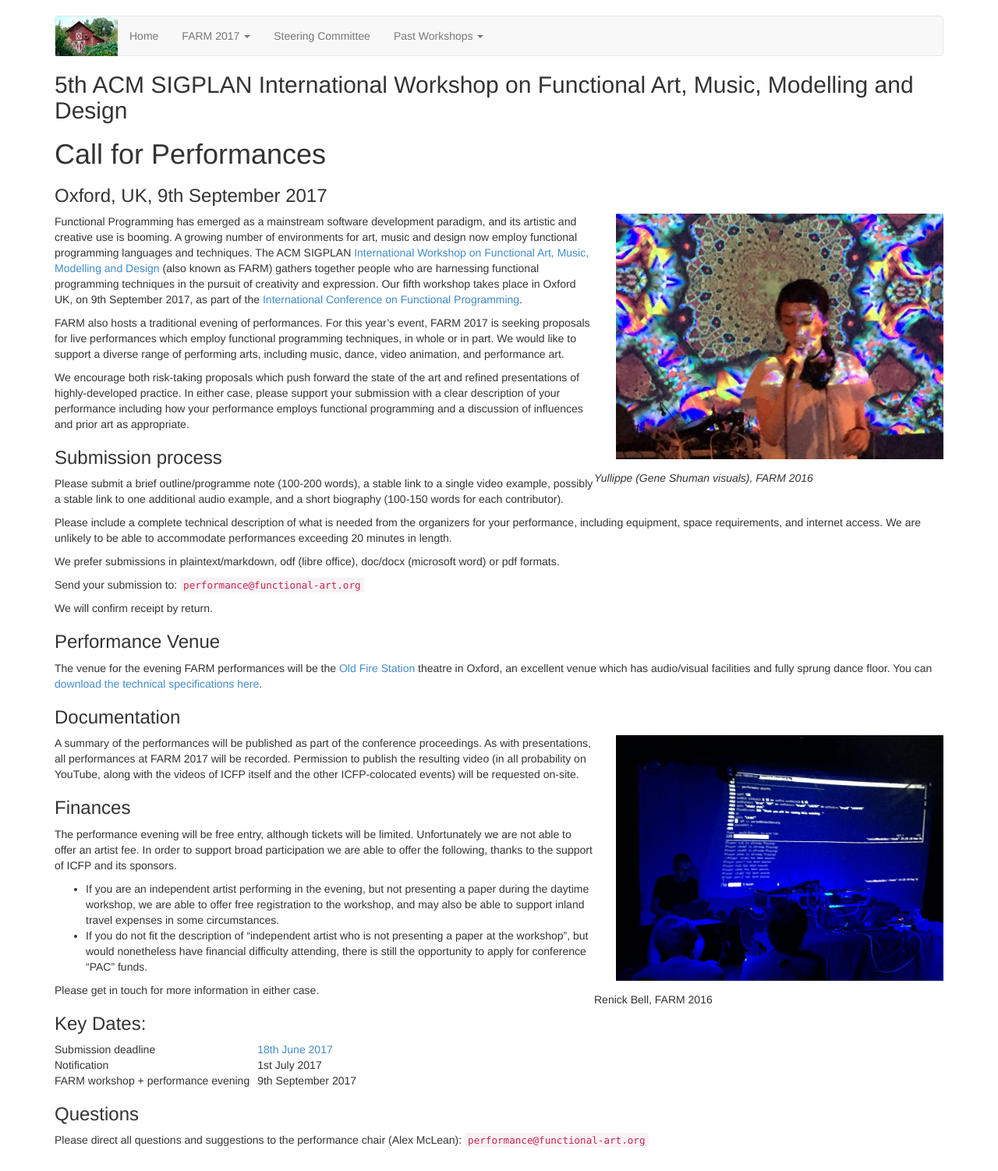
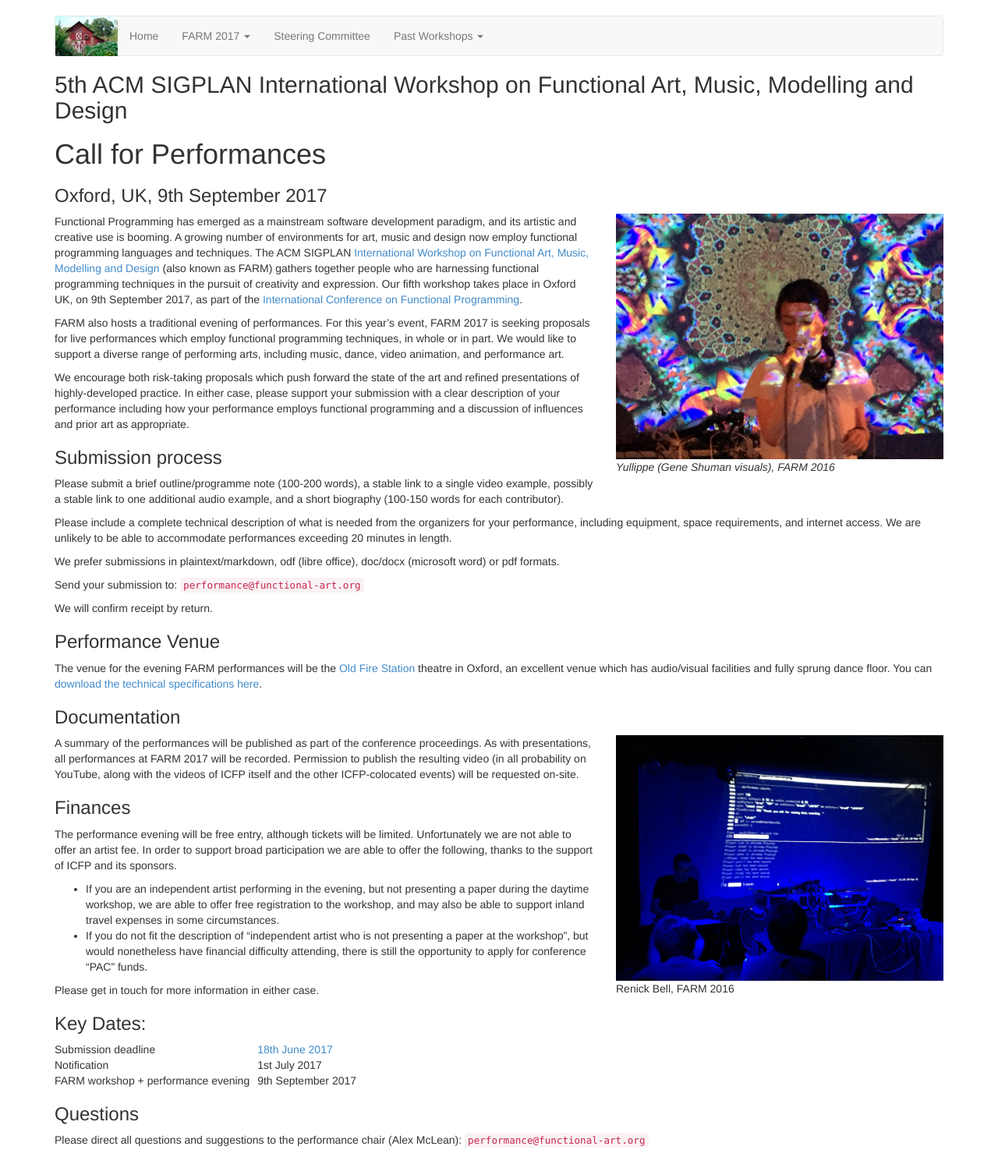
Before and after one commit to functional-art/functional-art.github.com, a Jekyll site: the page built from 2017/call-for-performances.md, in a window 1280 px wide. Shown: the whole page at 78% size. Built offline with Jekyll 4.4.1, drawn with Linux system fonts in a browser that asks for light colours; nearby versions of some CDN libraries.

Commit message:
Update call-for-performances.md

```diff
--- a/2017/call-for-performances.md
+++ b/2017/call-for-performances.md
@@ -10,7 +10,7 @@
 
 ### Oxford, UK, 9th September 2017
 
-<span style="float: right"><img style="width: 30em; margin: 0 0 1em 2em;" src="farm.jpg" /><br />
+<span style="float: right; padding: 0 0 1em 2em"><img style="width: 30em" src="farm.jpg" /><br />
 <em>Yullippe (Gene Shuman visuals), FARM 2016</em>
 </span>
 Functional Programming has emerged as a mainstream software development paradigm, and its artistic and creative use is booming. A growing number of environments for art, music and design now employ functional programming languages and techniques. The ACM SIGPLAN [International Workshop on Functional Art, Music, Modelling and Design](http://functional-art.org/2017/) (also known as FARM) gathers together people who are harnessing functional programming techniques in the pursuit of creativity and expression. Our fifth workshop takes place in Oxford UK, on 9th September 2017, as part of the [International Conference on Functional Programming](http://icfp17.sigplan.org/home).
@@ -37,7 +37,7 @@
 
 ### Documentation
 
-<span style="float: right"><img style="width: 30em; margin: 0 0 1em 2em;" src="renick.jpg" /><br />
+<span style="float: right; padding: 0 0 1em 2em"><img style="width: 30em" src="renick.jpg" /><br />
 Renick Bell, FARM 2016
 </span>
 A summary of the performances will be published as part of the conference proceedings. As with presentations, all performances at FARM 2017 will be recorded. Permission to publish the resulting video (in all probability on YouTube, along with the videos of ICFP itself and the other ICFP-colocated events) will be requested on-site.
```
